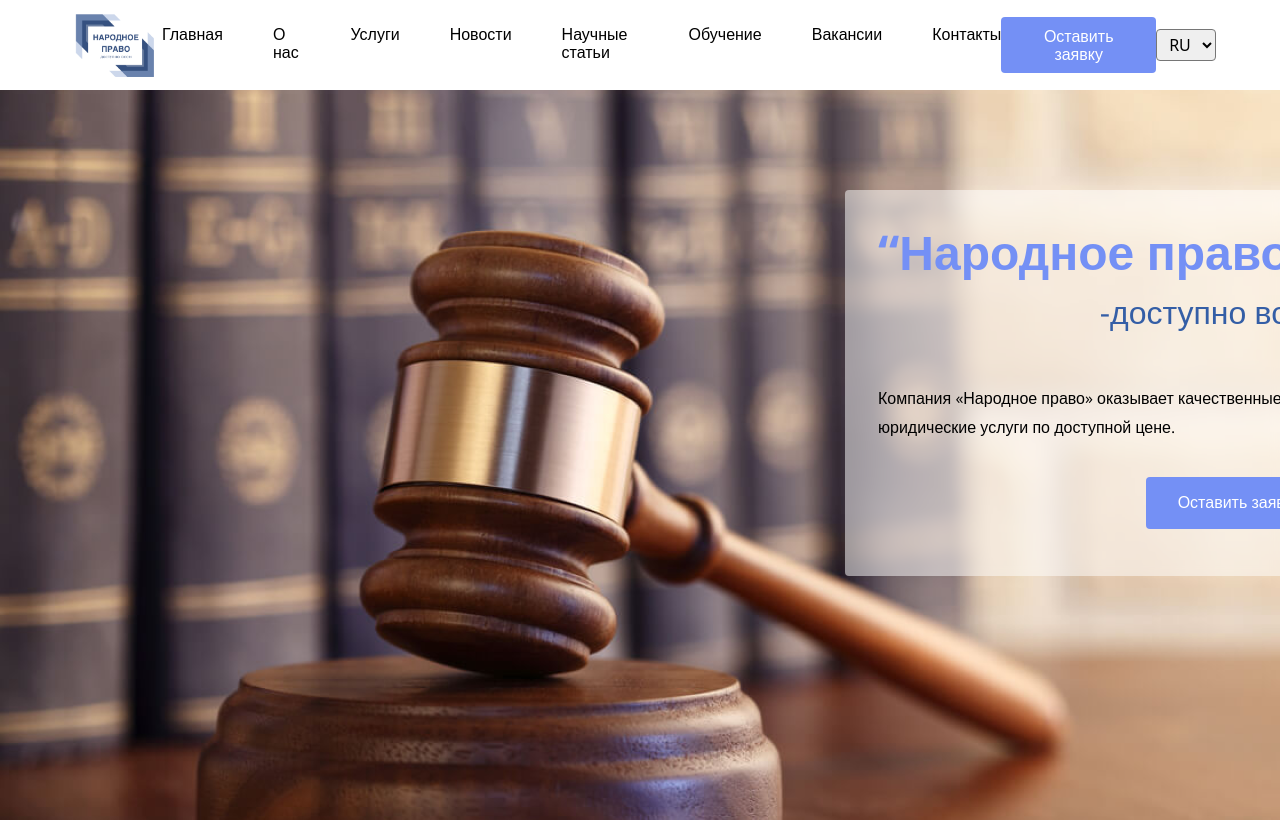
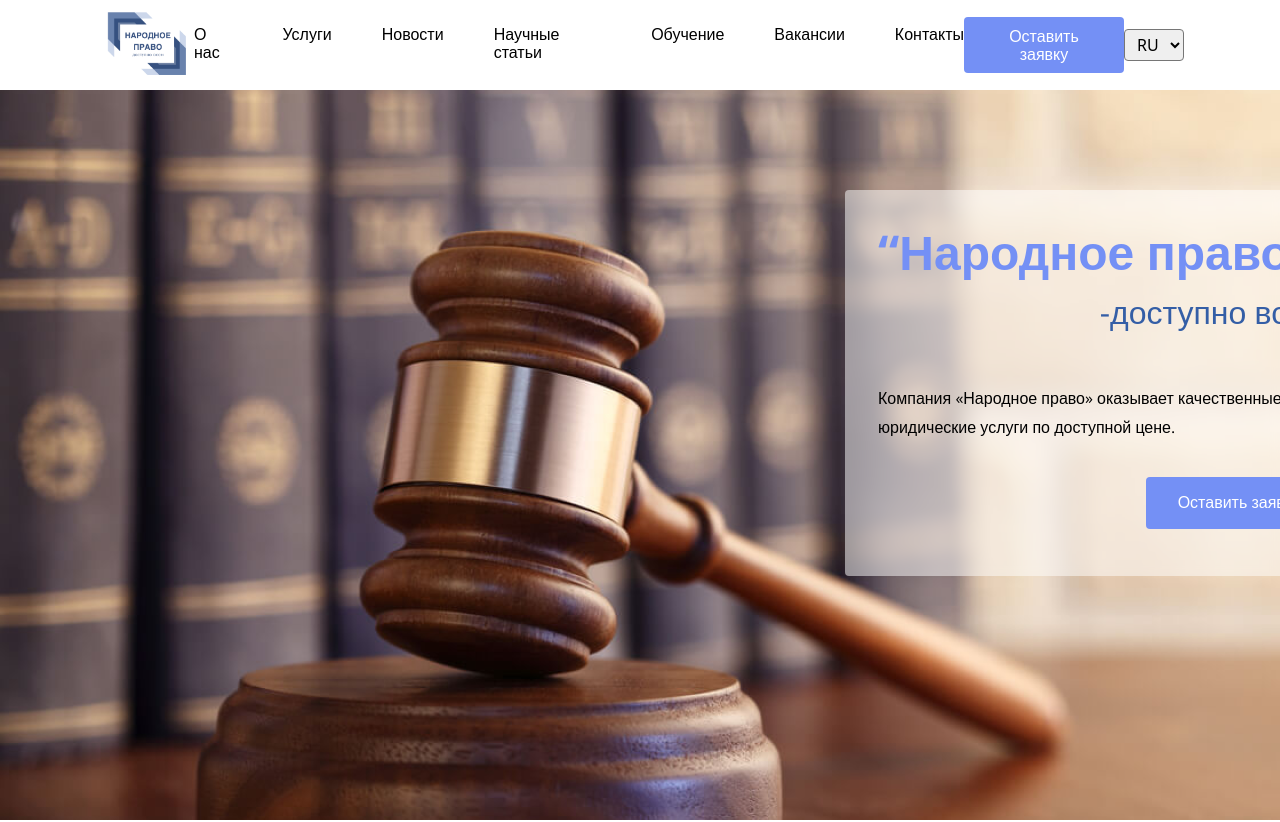
Before and after one commit to Talgat-07/narodnoye-pravo_frontend, a React (Vite) app: page / in a window 1280 px wide. Shown: the top 822 px of the page. Built offline with nearby package versions, Linux system fonts and the light colour scheme.

Commit message:
fix: edit list of header

```diff
--- a/src/widgets/Header/Header.jsx
+++ b/src/widgets/Header/Header.jsx
@@ -12,7 +12,6 @@ export const Header = () => {
     const { isOpen, openModal, closeModal } = useContactModal();
 
     const navLinks = [
-        { path: path.home, label: "Главная" },
         { path: path.about, label: "О нас" },
         { path: path.services, label: "Услуги" },
         { path: path.legislativenews, label: "Новости" },
@@ -26,7 +25,7 @@ export const Header = () => {
         <div  className={s.container}>
            <header  className={s.header}>
 
-              <img className={s.logo} src={logo} alt="'народное право' логотип" />
+              <a href={ path.home}><img className={s.logo} src={logo} alt="'народное право' логотип" /></a>
                 <nav>
                     <ul className={s.list}>
                         {
--- a/src/widgets/Header/Header.module.scss
+++ b/src/widgets/Header/Header.module.scss
@@ -1,6 +1,5 @@
 .container{
     background-color: white;
-    height: 90px;
     margin: 0 auto;
     position: sticky;
     top: 0;
@@ -11,7 +10,7 @@
     justify-content: space-between;
     align-items: center;
     height: 5.625rem;
-    width: 90%;
+    width: 85%;
     margin: 0 auto;
 }
 
@@ -52,5 +51,4 @@
 
     padding: 3px 8px;
     border-radius: 4px;
-    text-align: center;
 }
```
